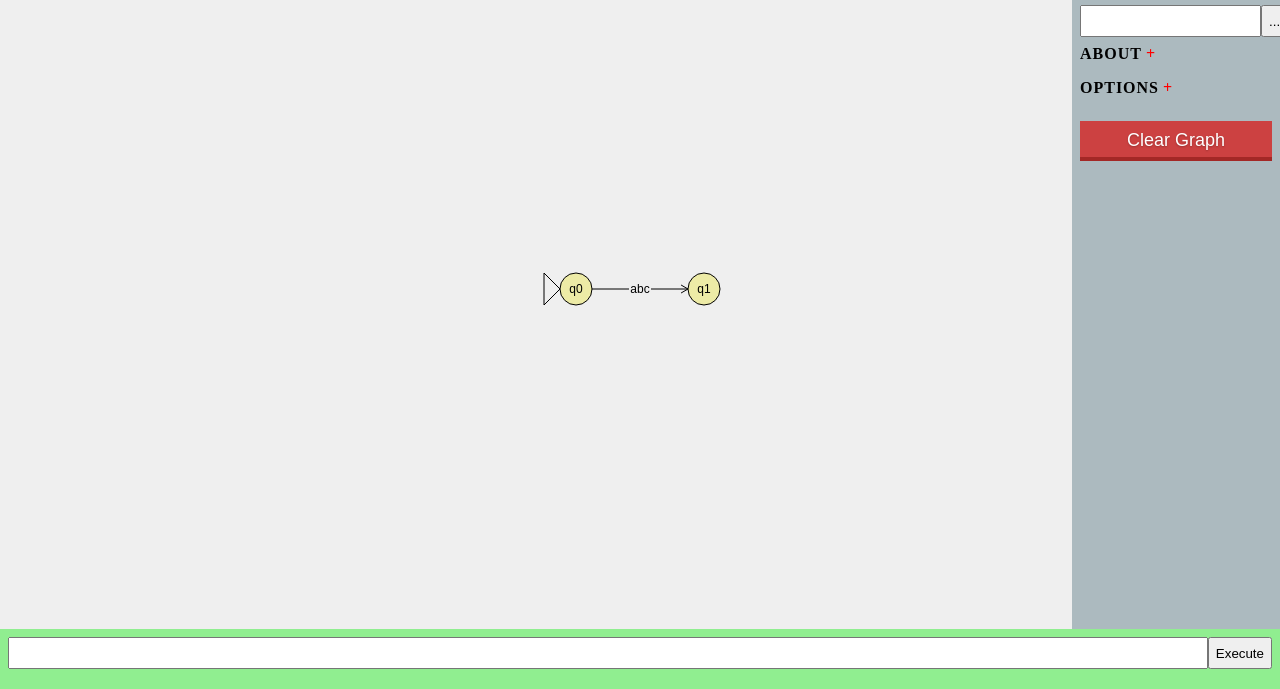
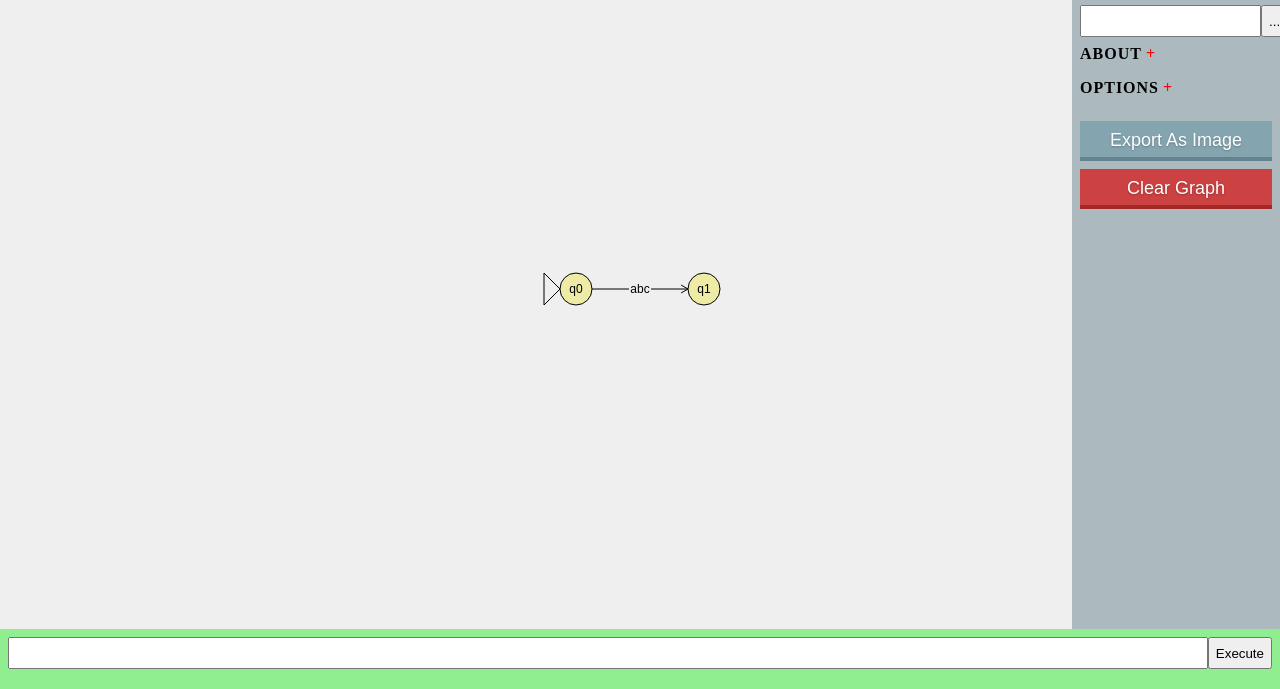
Before and after one commit to andykuo1/flapjs, a website built with webpack: page index.html in a window 1280 px wide. Shown: the part 111-800 px from the top of the page. Built offline with Linux system fonts and the light colour scheme.

Commit message:
Added export to image

```diff
--- a/index.html
+++ b/index.html
@@ -12,9 +12,11 @@
     <div class="content">
       <div id="viewport"></div>
       <div class="toolbox">
+
         <div class="input">
           <button class="emerald" id="new_state">New State</button>
         </div>
+
         <div class="input">
           <input class="input-field">
           <button class="input-item">...</button>
@@ -43,8 +45,13 @@
         </div><!-- end .container -->
 
         <div class="input">
+          <button class="silver" download="flap-machine.png" id="export_image">Export As Image</button>
+        </div>
+
+        <div class="input">
           <button class="ruby" id="clear_graph">Clear Graph</button>
         </div>
+
       </div>
     </div>
 
@@ -56,6 +63,7 @@
     </footer>
 
     <!-- Entry point -->
+    <script src="lib/download.min.js"></script>
     <script src="build/bundle.js"></script>
   </body>
 </html>
--- a/src/NodalGraphController.js
+++ b/src/NodalGraphController.js
@@ -9,6 +9,8 @@ const PI2 = Math.PI * 2;
 const EDGE_RADIUS = 16;
 const EDGE_RADIUS_SQU = EDGE_RADIUS * EDGE_RADIUS;
 const SELF_LOOP_HEIGHT = 32;
+
+const EXPORT_FILE_NAME = "flap-machine.png";
 
 const GRAPH_INFO_COLOR = "lightgray";
 const STROKE = "black";
@@ -78,6 +80,12 @@ class NodalGraphController
     buttonSimulatePhysics.addEventListener('click', (event) => {
       //Begin to simulate physics for graph...
       this.graph._simulatePhysics = true;
+    });
+    const buttonExportImage = document.getElementById("export_image");
+    buttonExportImage.addEventListener('click', (event) => {
+      //Export canvas to png image
+      const dataURL = this.canvas.toDataURL("image/png");
+      download(dataURL, EXPORT_FILE_NAME, "image/png");
     });
   }
 
--- a/style.css
+++ b/style.css
@@ -138,6 +138,29 @@ canvas {
   -webkit-box-shadow: none;
   box-shadow: none;
 }
+.silver {
+  position: relative;
+  vertical-align: top;
+  width: 100%;
+  height: 40px;
+  padding: 0 10px;
+  font-size: 18px;
+  color: white;
+  text-align: center;
+  text-shadow: 0 1px 2px rgba(0, 0, 0, 0.25);
+  background: #84A5B0;
+  border: 0;
+  border-bottom: 2px solid #63848F;
+  cursor: pointer;
+  -webkit-box-shadow: inset 0 -2px #63848F;
+  box-shadow: inset 0 -2px #63848F;
+}
+.silver:active {
+  top: 1px;
+  outline: none;
+  -webkit-box-shadow: none;
+  box-shadow: none;
+}
 
 /* TOOLBOX */
 .input {
```
Also changed, not shown: lib/download.min.js (added, +2 -0 lines), build/bundle.js.
